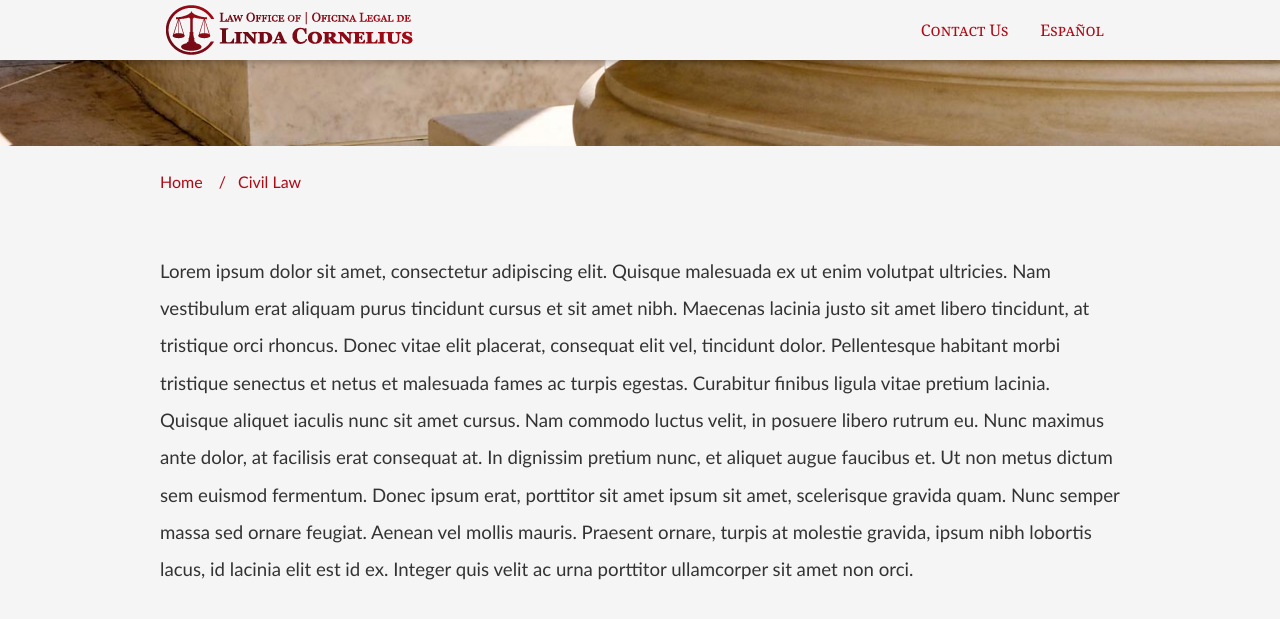
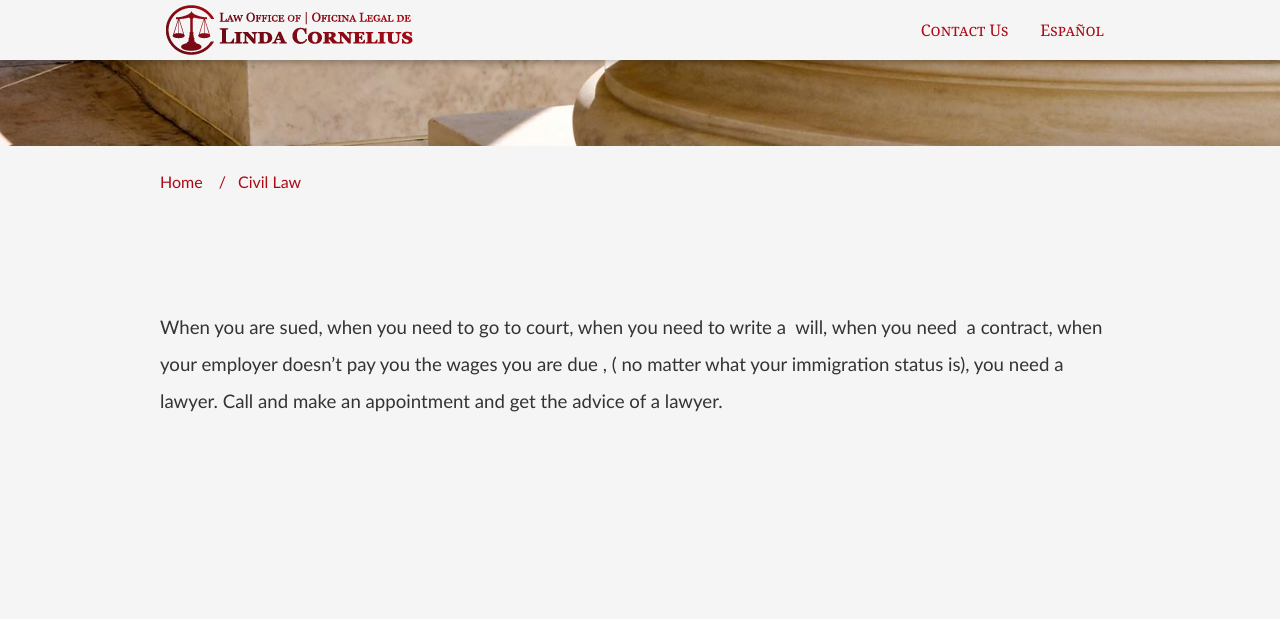
Before and after one commit to edamtoft/cornelius.legal.site, a Jekyll site: the page built from _practice/employment.markdown, in a window 1280 px wide and 900 px high, scrolled down 434 px. Shown: the top 619 px of the window. Built offline with Jekyll 4.4.1, drawn with Linux system fonts in a browser that asks for light colours; nearby versions of some CDN libraries.

Commit message:
Updated '/_practice/employment.markdown' via CloudCannon

```diff
--- a/_practice/employment.markdown
+++ b/_practice/employment.markdown
@@ -2,13 +2,14 @@
 title: Civil Law
 identifier: CivilLaw
 layout: page
-description_text: When you need the advice of a lawyer- about unpaid wages, about
-  your landlord, about a contract, about a lawsuit you want to bring- call and make
-  an appointment.
+description_text: 'When you need the advice of a lawyer- about unpaid wages, about your landlord, about a contract, about a lawsuit you want to bring- call and make an appointment.'
 language: english
 icon: bank
-banner_image: "/assets/columns.jpg"
+banner_image: /assets/columns.jpg
 sitemap: true
 ---
 
-Lorem ipsum dolor sit amet, consectetur adipiscing elit. Quisque malesuada ex ut enim volutpat ultricies. Nam vestibulum erat aliquam purus tincidunt cursus et sit amet nibh. Maecenas lacinia justo sit amet libero tincidunt, at tristique orci rhoncus. Donec vitae elit placerat, consequat elit vel, tincidunt dolor. Pellentesque habitant morbi tristique senectus et netus et malesuada fames ac turpis egestas. Curabitur finibus ligula vitae pretium lacinia. Quisque aliquet iaculis nunc sit amet cursus. Nam commodo luctus velit, in posuere libero rutrum eu. Nunc maximus ante dolor, at facilisis erat consequat at. In dignissim pretium nunc, et aliquet augue faucibus et. Ut non metus dictum sem euismod fermentum. Donec ipsum erat, porttitor sit amet ipsum sit amet, scelerisque gravida quam. Nunc semper massa sed ornare feugiat. Aenean vel mollis mauris. Praesent ornare, turpis at molestie gravida, ipsum nibh lobortis lacus, id lacinia elit est id ex. Integer quis velit ac urna porttitor ullamcorper sit amet non orci.
+
+&nbsp;
+
+When you are sued, when you need to go to court, when you need to write a &nbsp;will, when you need &nbsp;a contract, when your employer doesn't pay you the wages you are due , ( no matter what your immigration status is), you need a lawyer. Call and make an appointment and get the advice of a lawyer.
```
